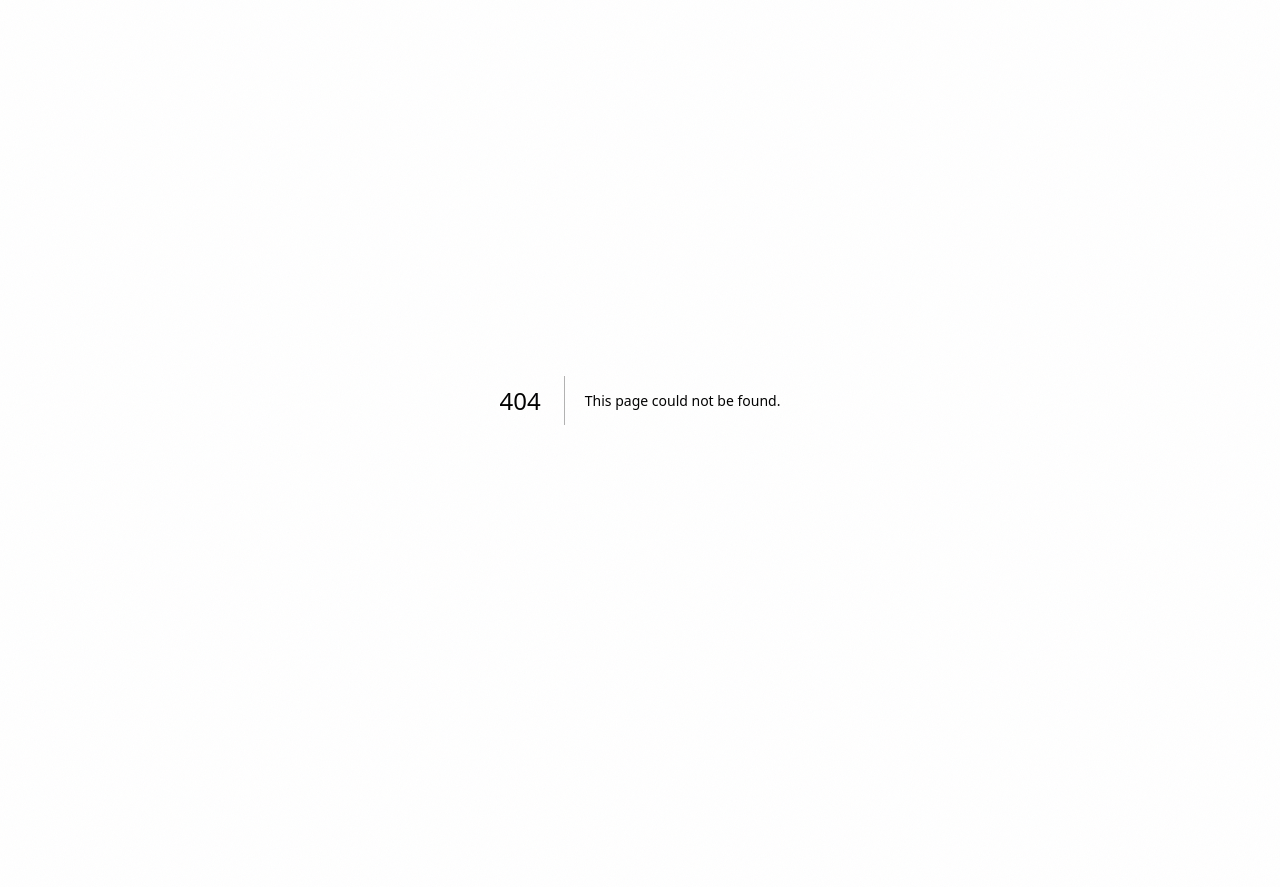
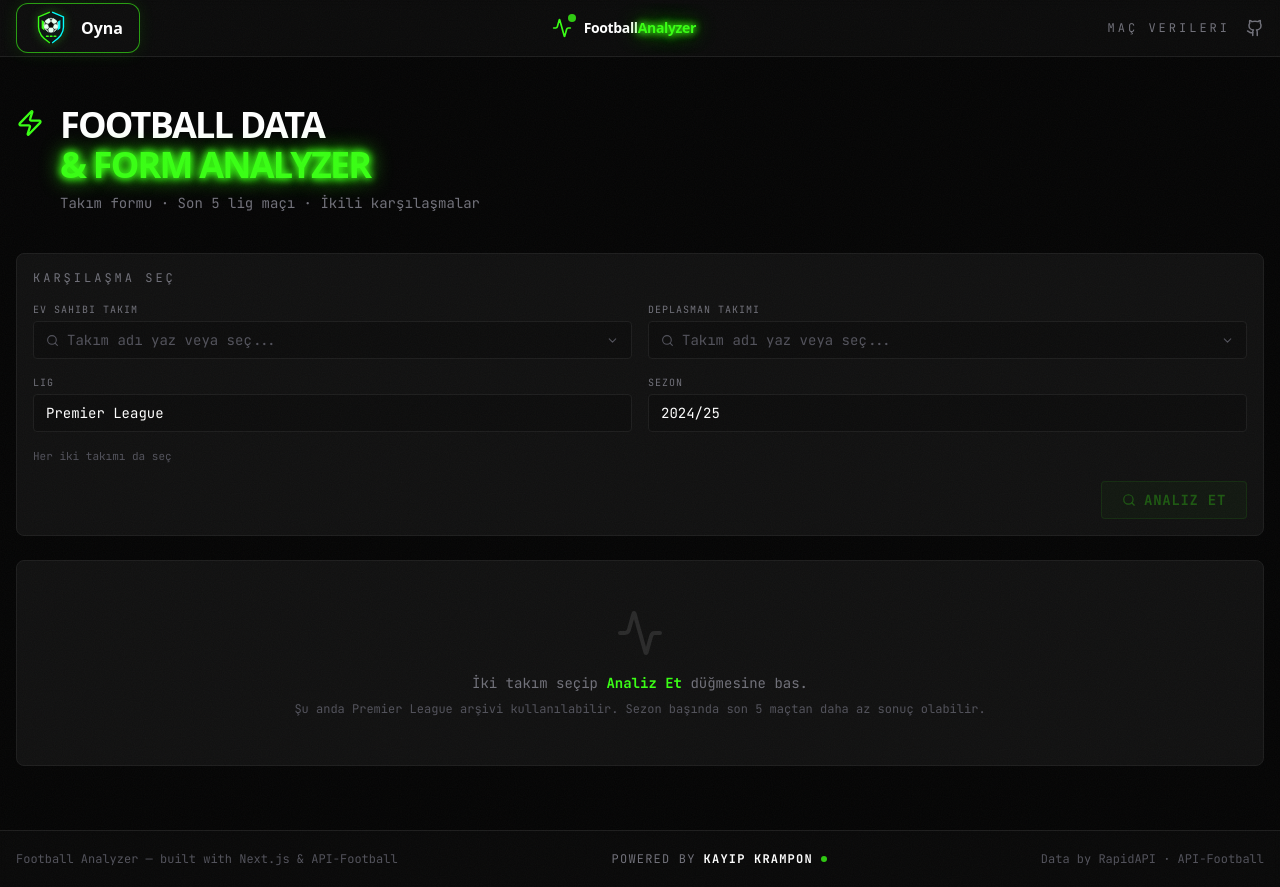
Before and after one commit to Enes1Talha/Football-Analyzer, a Next.js app: page /analiz in a window 1280 px wide. Before the commit this address had no page. Before the commit the page ends 800 px from the top, so only its background shows below. Built offline with nearby package versions, Linux system fonts and the light colour scheme.

Commit message:
feat: make game lobby the homepage and move analysis to dedicated route

```diff
--- /dev/null
+++ b/src/app/analiz/page.tsx
@@ -0,0 +1,5 @@
+import Dashboard from "@/components/dashboard/Dashboard";
+
+export default function AnalysisPage() {
+  return <Dashboard />;
+}
--- a/src/app/oyna/page.tsx
+++ b/src/app/oyna/page.tsx
@@ -8,7 +8,7 @@ export default function PlayPage() {
     <header className="border-b border-pitch-border bg-pitch-dark/80">
       <nav aria-label="Ana menü" className="max-w-7xl mx-auto px-4 h-14 flex items-center justify-between">
         <Link href="/" className="flex items-center gap-3 text-sm font-bold tracking-tight"><Activity className="text-neon-green" size={20} /><span>Football<span className="neon-text-green">Analyzer</span></span></Link>
-        <div className="flex gap-5 font-mono text-xs"><Link href="/" className="text-zinc-400 hover:text-white">Karşılaştır</Link><Link href="/oyna" aria-current="page" className="text-neon-green">Oyna</Link></div>
+        <div className="flex gap-5 font-mono text-xs"><Link href="/analiz" className="text-zinc-400 hover:text-white">Karşılaştır</Link><Link href="/oyna" aria-current="page" className="text-neon-green">Oyna</Link></div>
       </nav>
     </header>
     <div className="max-w-2xl mx-auto px-4 py-10 space-y-6">
--- a/src/app/page.tsx
+++ b/src/app/page.tsx
@@ -1,5 +1,5 @@
-import Dashboard from "@/components/dashboard/Dashboard";
+import PlayPage from "./oyna/page";
 
 export default function Home() {
-  return <Dashboard />;
+  return <PlayPage />;
 }
```
